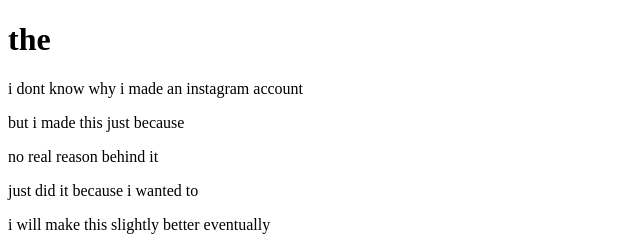
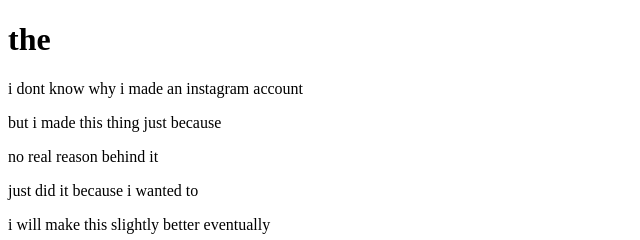
Before and after one commit to somethingswithstuff/somethingswithstuff.github.io, a plain HTML site: page index.html in a window 1280 px wide. Shown: the full height of the page, 0-640 px from the left. Drawn offline with Linux system fonts and the light colour scheme.

Commit message:
the stuff fix

```diff
--- a/index.html
+++ b/index.html
@@ -3,7 +3,7 @@
 <body>
 <h1>the</h1>
 <p>i dont know why i made an instagram account</p>
-<p>but i made this just because</p>
+<p>but i made this thing just because</p>
 <p>no real reason behind it</p>
 <p>just did it because i wanted to</p>
 <p>i will make this slightly better eventually</p>
```
